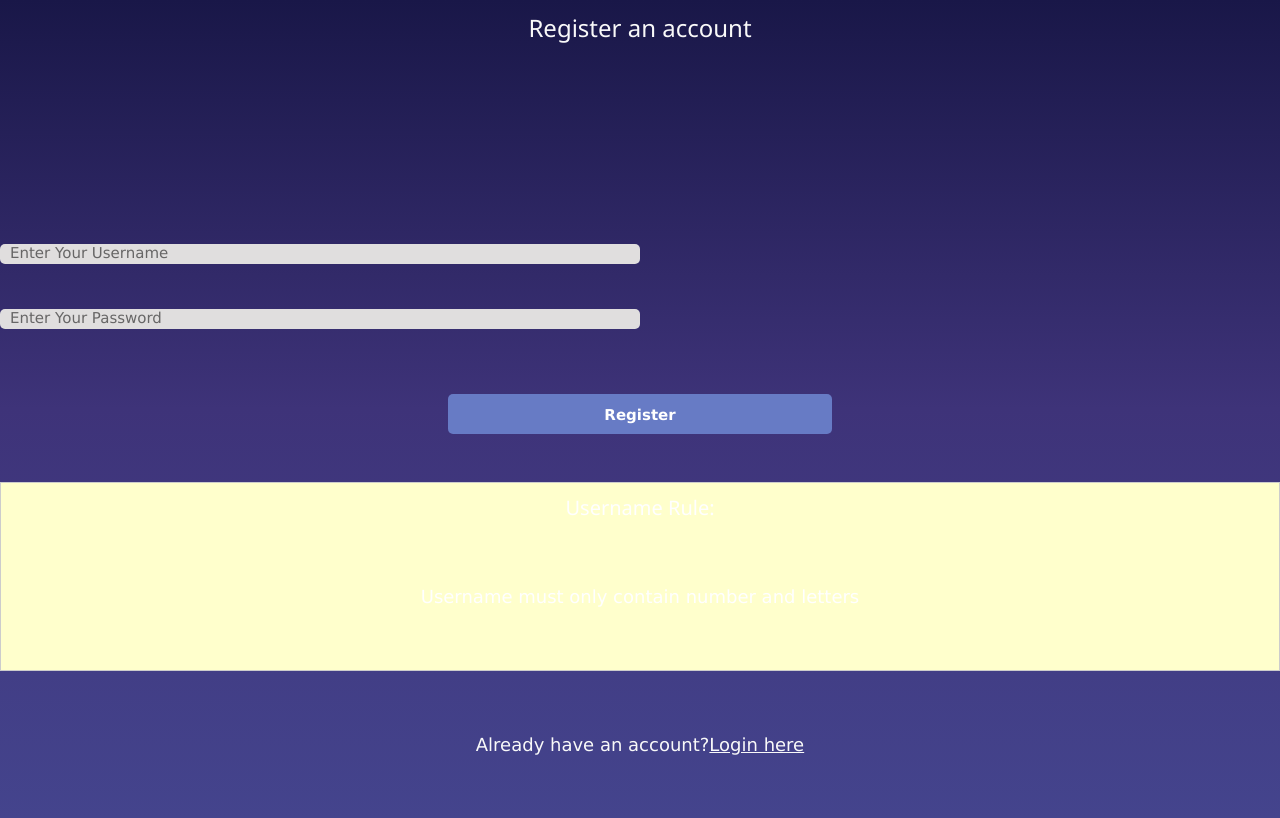
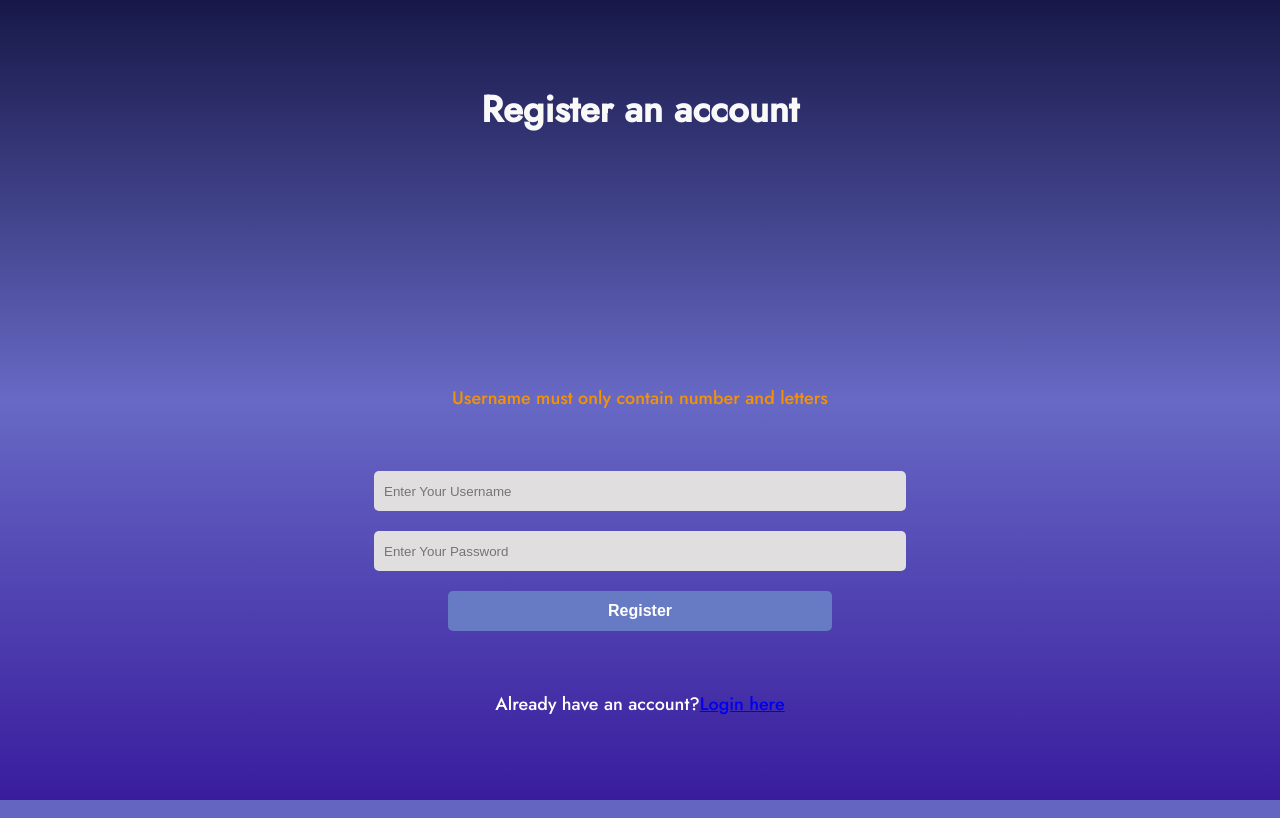
Before and after one commit to chenjunyuan1998/ECE1779A3, a Python web app: template app/templates/register.html in a window 1280 px wide. Run offline with Jinja, Linux system fonts and the light colour scheme; the template is opened without the code that fills it, so the values that code supplies are empty.

Commit message:
[Tian] Update

```diff
--- a/app/static/login.css
+++ b/app/static/login.css
@@ -6,7 +6,7 @@ body{
 	align-items: center;
 	min-height: 100vh;
 	font-family: 'Jost', sans-serif;
-	background: linear-gradient(to bottom, #191748, #3e3379, #44448d);
+	background: linear-gradient(to bottom, #171848, #6769c5, #391c9d);
 }
 .main{
 	width: 350px;
@@ -33,7 +33,7 @@ label,h3{
 	transition: .5s ease-in-out;
 }
 input{
-	width: 50%;
+	width: 40%;
 	height: 20px;
 	background: #e0dede;
 	justify-content: center;
@@ -66,7 +66,7 @@ input{
 }
 
 p{
-	color: #fff;
+	color: #000000;
 	font-size: large;
 	justify-content: center;
 	display: flex;
@@ -75,7 +75,7 @@ p{
 	transition: .5s ease-in-out;
 }
 h4{
-	color: #fff;
+	color: #000000;
 	font-size: large;
 	justify-content: center;
 	display: flex;
--- a/app/templates/register.html
+++ b/app/templates/register.html
@@ -5,7 +5,6 @@
         <title> Register </title>
         <link rel="stylesheet" type="text/css" href='/static/login.css'>
         <link href="https://fonts.googleapis.com/css2?family=Jost:wght@500&display=swap" rel="stylesheet">
-        <link rel="stylesheet" href="https://www.w3schools.com/w3css/4/w3.css">
 
     </head>
     <body></br></br></br></br></br>
@@ -16,16 +15,13 @@
 
                 <form action="{{ url_for('register') }}" method="post">
                   <div class="msg">{{ msg }}</div>
-                    <input id="username" name="username" type="text" placeholder="Enter Your Username" class="textbox" required/></br></br>
-                    <input id="password" name="password" type="password" placeholder="Enter Your Password" class="textbox" required/></br></br>
-                    <input type="submit" class="btn" value="Register"></br>
+                    <p style="color: #f39304">Username must only contain number and letters</p>
+                    <input id="username" name="username" type="text" placeholder="Enter Your Username" class="textbox" required/>
+                    <input id="password" name="password" type="password" placeholder="Enter Your Password" class="textbox" required/>
+                    <input type="submit" class="btn" value="Register">
                 </form>
 
-                 <div class="w3-panel w3-pale-yellow w3-border">
-                    <h4>Username Rule:</h4>
-                    <p>Username must only contain number and letters</p>
-                 </div>
-            <p class="bottom" style="color: #f9f9f9;justify-content: center">Already have an account?  <a class="bottom" href="{{ url_for('login_get') }}"> Login here</a></p>
+            <p class="bottom" style="color: #ffffff;justify-content: center">Already have an account?  <a class="bottom" href="{{ url_for('login_get') }}"> Login here</a></p>
            </div>
     </body>
 </html>
```
Also changed, not shown: app/static/profile.css (+7 -2 lines), app/templates/login.html (+4 -15 lines), app/templates/profile.html (+14 -11 lines), app/templates/view.html (+3 -4 lines), app/templates/view_image.html (+1 -1 lines).
